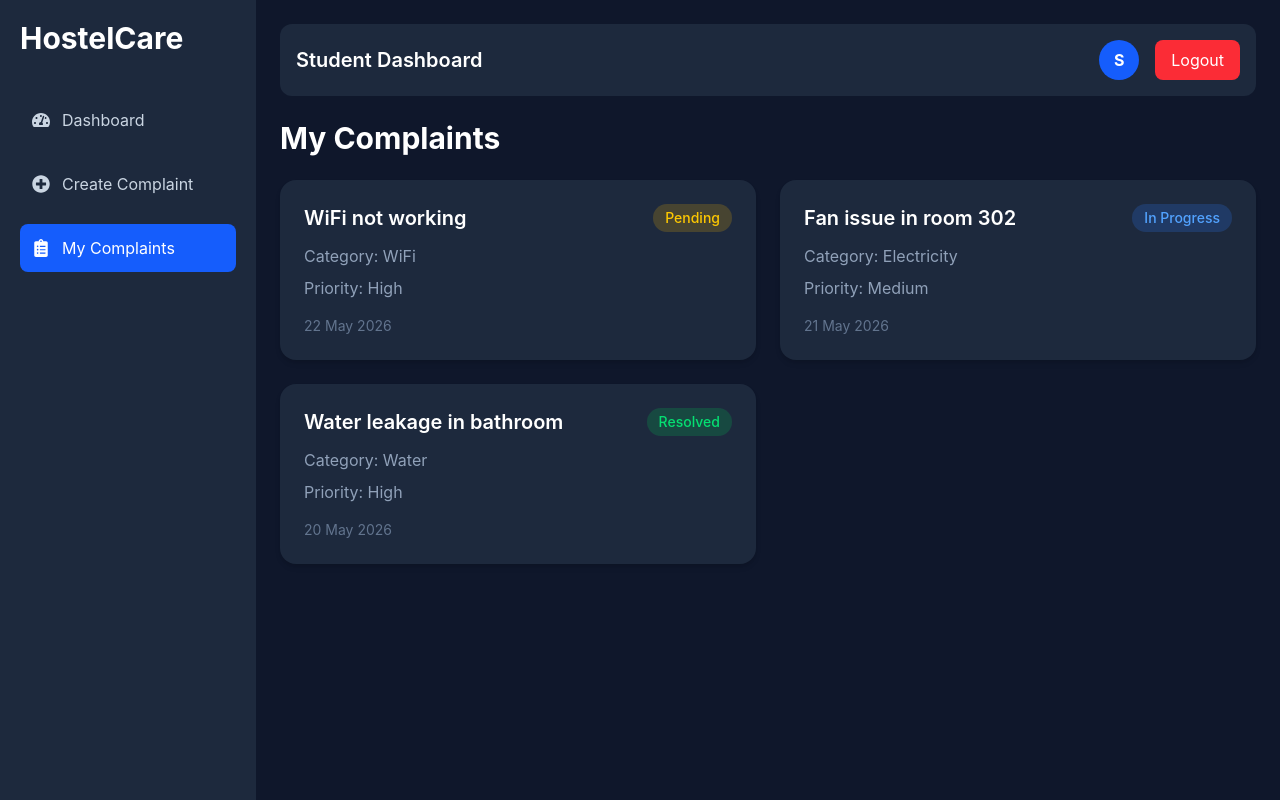
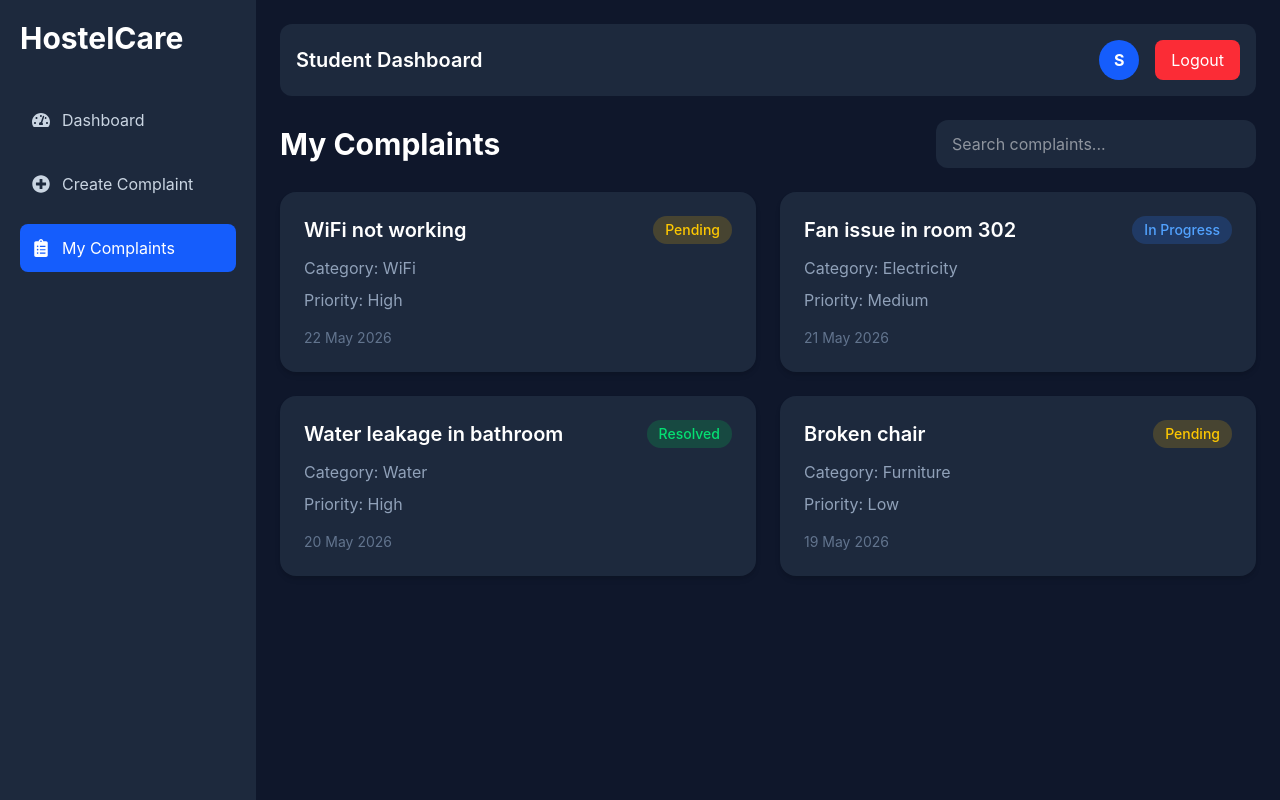
Before and after one commit to sourodeepsaha2/AI-hostel-complaint-system, a React (Vite) app: page /my-complaints in a window 1280 px wide. Built offline with nearby package versions, Linux system fonts and the light colour scheme.

Commit message:
Add search functionality to complaints page

```diff
--- a/src/pages/MyComplaints.jsx
+++ b/src/pages/MyComplaints.jsx
@@ -1,6 +1,9 @@
+import { useState } from "react";
 import ComplaintCard from "../components/ComplaintCard";
 
 function MyComplaints() {
+  const [searchTerm, setSearchTerm] = useState("");
+
   const complaints = [
     {
       title: "WiFi not working",
@@ -23,18 +26,42 @@ function MyComplaints() {
       priority: "High",
       date: "20 May 2026",
     },
+    {
+      title: "Broken chair",
+      category: "Furniture",
+      status: "Pending",
+      priority: "Low",
+      date: "19 May 2026",
+    },
   ];
+
+  const filteredComplaints = complaints.filter((complaint) =>
+    complaint.title.toLowerCase().includes(searchTerm.toLowerCase())
+  );
 
   return (
     <div>
 
-      <h1 className="text-3xl font-bold text-white mb-6">
+      <div className="flex flex-col sm:flex-row sm:items-center sm:justify-between gap-4 mb-6">
+
+        <h1 className="text-3xl font-bold text-white">
           My Complaints
         </h1>
 
+        <input
+          type="text"
+          placeholder="Search complaints..."
+          value={searchTerm}
+          onChange={(e) => setSearchTerm(e.target.value)}
+          className="bg-slate-800 text-white px-4 py-3 rounded-xl outline-none focus:ring-2 focus:ring-blue-500 w-full sm:w-80"
+        />
+
+      </div>
+
       <div className="grid grid-cols-1 lg:grid-cols-2 gap-6">
 
-        {complaints.map((complaint, index) => (
+        {filteredComplaints.length > 0 ? (
+          filteredComplaints.map((complaint, index) => (
             <ComplaintCard
               key={index}
               title={complaint.title}
@@ -43,7 +70,12 @@ function MyComplaints() {
               priority={complaint.priority}
               date={complaint.date}
             />
-        ))}
+          ))
+        ) : (
+          <p className="text-slate-400">
+            No complaints found.
+          </p>
+        )}
 
       </div>
 
```
Lines whose indentation alone changed are shown as unchanged.
